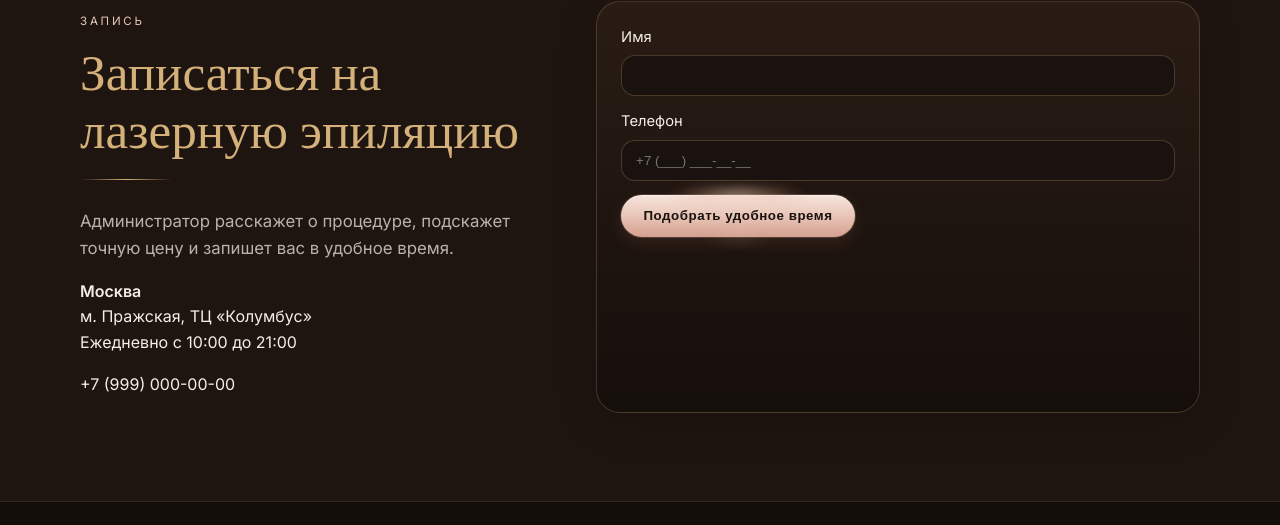
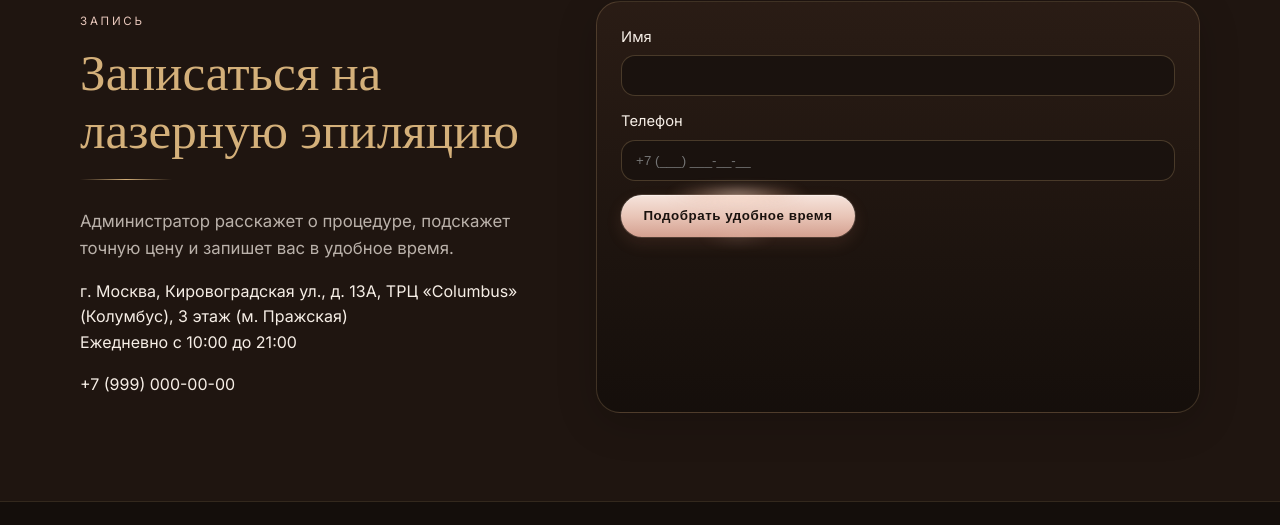
Before and after one commit to VMRcompany/sofia-studio, a plain HTML site: page laser/index.html in a window 1280 px wide. Shown: the part 4890-5415 px from the top of the page. Drawn offline with nearby package versions, Linux system fonts and the light colour scheme.

Commit message:
Unify studio address wording on the homepage, service pages, and footer.
Co-authored-by: Cursor <cursoragent@cursor.com>

```diff
--- a/laser/index.html
+++ b/laser/index.html
@@ -951,7 +951,7 @@
           <h2 style="text-align:left">Записаться на лазерную эпиляцию</h2>
           <div class="gold-line" style="margin-left:0"></div>
           <p class="lead">Администратор расскажет о процедуре, подскажет точную цену и запишет вас в удобное время.</p>
-          <p><strong>Москва</strong><br>м. Пражская, ТЦ «Колумбус»<br>Ежедневно с 10:00 до 21:00</p>
+          <p>г. Москва, Кировоградская ул., д. 13А, ТРЦ «Columbus» (Колумбус), 3 этаж (м. Пражская)<br>Ежедневно с 10:00 до 21:00</p>
           <p><a href="tel:+79990000000">+7 (999) 000-00-00</a></p>
         </div>
         <form class="card form" id="lead-form">
```
Also changed, not shown: index.html (+1 -1 lines), massage/index.html (+1 -1 lines).
